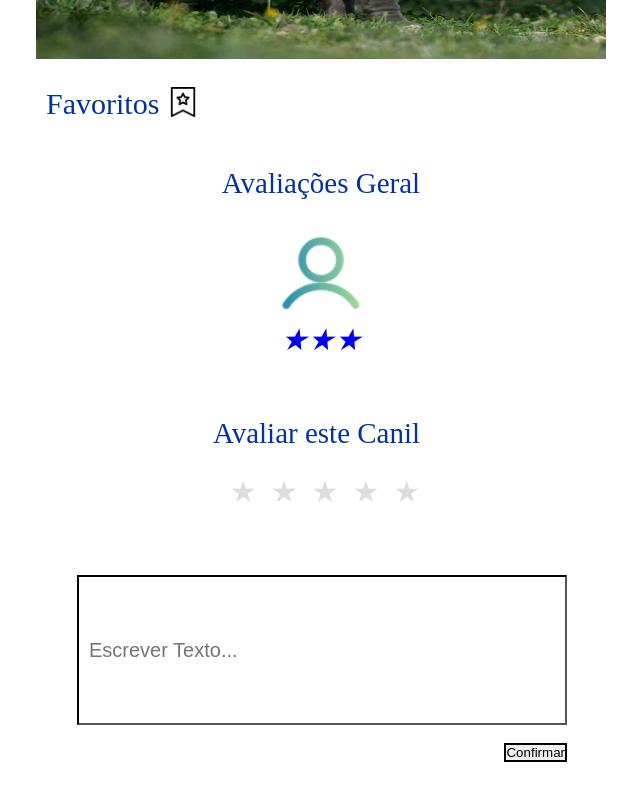
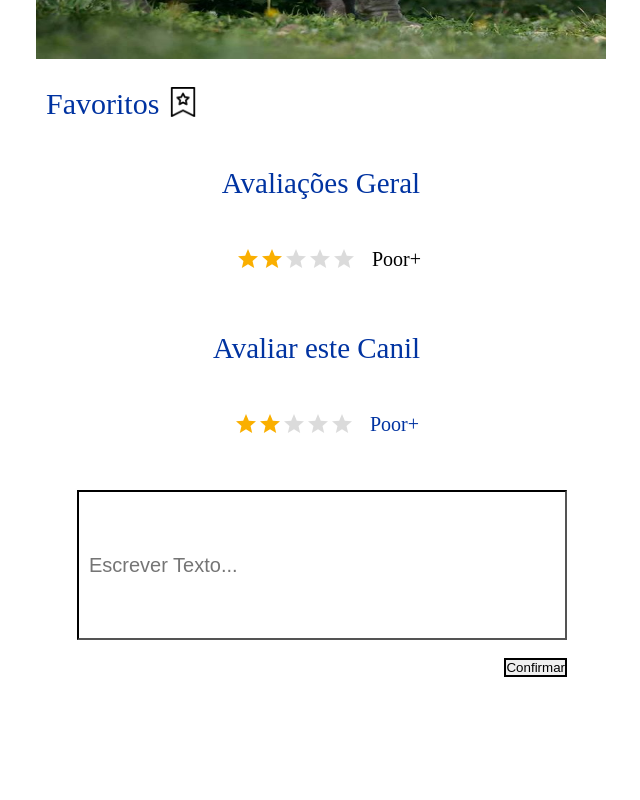
Before and after one commit to LuisFelipe120/canilseguroapp, a React (Create React App) app: page /CaneCorso in a window 1280 px wide. Shown: the part 1069-1869 px from the top of the page, without its empty margins (344-984 px from the left). After the commit the page ends 1816 px from the top, so only its background shows below. Built offline with nearby package versions, Linux system fonts and the light colour scheme.

Commit message:
Complementos

```diff
--- a/src/components/Footer/index.js
+++ b/src/components/Footer/index.js
@@ -7,7 +7,7 @@ const Footer = () => {
     <div className='linkFooterArea'>
     <div className='linkArea'>
         <p>
-            <a href='#'>Sobre o Canil Seguro</a>
+            <a href='/Sobre'>Sobre o Canil Seguro</a>
         </p>
     </div>
     <div className='linkArea'>
--- a/src/pages/CardCanilDetalhes/index.js
+++ b/src/pages/CardCanilDetalhes/index.js
@@ -2,7 +2,7 @@ import './style.css'
 import Adulto from '../../assets/images/AdultoCaneCorso.png'
 import Filhote from '../../assets/images/FilhoteCaneCorso.png'
 import Vazio from '../../assets/images/favorite_Vazio.png'
-import User from '../../assets/images/face_scan.png'
+import Avaliacao from '../../components/Avaliacao'
 import React from 'react';
 
 const CardCanilDetalhes = () => {
@@ -41,27 +41,16 @@ const CardCanilDetalhes = () => {
             <div className='geralAvali'>
               <p className='avali'>Avaliações Geral</p>
               <br/>
-              <img src={User}></img>
-              <div class="estrelas">
-                <input type="radio" id="cm_star-empty" name="fb" value="" checked />
-                <label for="cm_star-1"><i class="fa"></i></label>
-                <input type="radio" id="cm_star-1" name="fb" value="1" />
-                <label for="cm_star-2"><i class="fa"></i></label>
-                <input type="radio" id="cm_star-2" name="fb" value="2" />
-                <label for="cm_star-3"><i class="fa"></i></label>
-                <input type="radio" id="cm_star-3" name="fb" value="3" />
+              <div className='starGeral'>
+                <Avaliacao/>
               </div>
             </div>
-
             <div id='bord'>
               <div className='bord'>
                 <p className='canil'>Avaliar este Canil</p>
-                <div class="rating">
-                  <input type="radio" id="star5" name="rating" value="5" /><label for="star5"></label>
-                  <input type="radio" id="star4" name="rating" value="4" /><label for="star4"></label>
-                  <input type="radio" id="star3" name="rating" value="3" /><label for="star3"></label>
-                  <input type="radio" id="star2" name="rating" value="2" /><label for="star2"></label>
-                  <input type="radio" id="star1" name="rating" value="1" /><label for="star1"></label>
+                <br/>
+                <div className='starGeralLast'>
+                  <Avaliacao/>
                 </div>
               </div>
               <div className='confirm'>
--- a/src/pages/CardCanilDetalhes/style.css
+++ b/src/pages/CardCanilDetalhes/style.css
@@ -117,6 +117,13 @@ img {
     justify-content: center;
 }
 
+.starGeral {
+    height: 40px;
+    padding: 15px;
+    padding-left: 200px;
+    font-size: 20px;
+}
+
 .avali {
     width: 570px;
     height: 59px;
@@ -187,36 +194,9 @@ img {
     justify-content: center;
 }
 
-.rating {
-  display: inline-block;
-  padding-right: 1px;
-  padding-top: 10px;
-
+.starGeralLast {
+    height: 40px;
+    padding: 15px;
+    padding-left: 140px;
+    font-size: 20px;
 }
-
-.rating input {
-  display: none;
-}
-
-.rating label {
-  cursor: pointer;
-  width: 25px;
-  height: 25px;
-  margin: 0 2px;
-  font-size: 30px;
-  color: #ddd;
-  padding-right: 10px;
-}
-
-.rating label:before {
-  content: "\2605";
-}
-
-.rating input:checked ~ label {
-  color: #f90;
-}
-
-.rating:not(:checked) label:hover,
-.rating:not(:checked) label:hover ~ label {
-  color: #f90;
-}
--- a/src/pages/CardDetalhes/index.js
+++ b/src/pages/CardDetalhes/index.js
@@ -2,8 +2,8 @@ import './style.css'
 import Dog from '../../assets/images/Dog.png'
 import dog from '../../assets/images/Dogin.png'
 import Vazio from '../../assets/images/favorite_Vazio.png'
-import User from '../../assets/images/face_scan.png'
 import React from 'react';
+import Avaliacao from '../../components/Avaliacao'
 
 const CardDetalhes = () => {
   return (
@@ -41,27 +41,17 @@ const CardDetalhes = () => {
             <div className='geralAvali'>
               <p className='avali'>Avaliações Geral</p>
               <br/>
-              <img src={User}></img>
-              <div class="estrelas">
-                <input type="radio" id="cm_star-empty" name="fb" value="" checked />
-                <label for="cm_star-1"><i class="fa"></i></label>
-                <input type="radio" id="cm_star-1" name="fb" value="1" />
-                <label for="cm_star-2"><i class="fa"></i></label>
-                <input type="radio" id="cm_star-2" name="fb" value="2" />
-                <label for="cm_star-3"><i class="fa"></i></label>
-                <input type="radio" id="cm_star-3" name="fb" value="3" />
+              <div className='starGeral'>
+                <Avaliacao/>
               </div>
             </div>
 
             <div id='bord'>
               <div className='bord'>
                 <p className='canil'>Avaliar este Canil</p>
-                <div class="rating">
-                  <input type="radio" id="star5" name="rating" value="5" /><label for="star5"></label>
-                  <input type="radio" id="star4" name="rating" value="4" /><label for="star4"></label>
-                  <input type="radio" id="star3" name="rating" value="3" /><label for="star3"></label>
-                  <input type="radio" id="star2" name="rating" value="2" /><label for="star2"></label>
-                  <input type="radio" id="star1" name="rating" value="1" /><label for="star1"></label>
+                <br />
+                <div className='starGeralLast'>
+                  <Avaliacao/>
                 </div>
               </div>
               <div className='confirm'>
--- a/src/pages/CardDetalhes/style.css
+++ b/src/pages/CardDetalhes/style.css
@@ -111,18 +111,11 @@
     justify-content: center;
 }
 
-.estrelas input[type=radio] {
-    display: none;
-}
-
-.estrelas label i.fa:before {
-    content: '\2605';
-    color: #f90; /* Altere a cor aqui */
-    font-size: 30px;
-}
-
-.estrelas input[type=radio]:checked ~ label i.fa:before {
-    color: blue; /* Altere a cor aqui também */
+.starGeral {
+    height: 40px;
+    padding: 15px;
+    padding-left: 200px;
+    font-size: 20px;
 }
 
 .avali {
@@ -195,36 +188,9 @@
     justify-content: center;
 }
 
-.rating {
-  display: inline-block;
-  padding-right: 1px;
-  padding-top: 10px;
-
+.starGeralLast {
+    height: 40px;
+    padding: 15px;
+    padding-left: 140px;
+    font-size: 20px;
 }
-
-.rating input {
-  display: none;
-}
-
-.rating label {
-  cursor: pointer;
-  width: 25px;
-  height: 25px;
-  margin: 0 2px;
-  font-size: 30px;
-  color: #ddd;
-  padding-right: 10px;
-}
-
-.rating label:before {
-  content: "\2605";
-}
-
-.rating input:checked ~ label {
-  color: #f90;
-}
-
-.rating:not(:checked) label:hover,
-.rating:not(:checked) label:hover ~ label {
-  color: #f90;
-}
--- a/src/pages/CardPage/index.js
+++ b/src/pages/CardPage/index.js
@@ -12,7 +12,7 @@ const CardPage = () => {
 
           <div className='InformacoesArea'>
             <div className='TituloCanil'>
-            <a href='#'>
+            <a href='/CardDetalhes'>
               <h1>Canil CollieEsporte</h1>
             </a>
             </div>
@@ -43,7 +43,7 @@ const CardPage = () => {
         <section className='CardArea'>
           <div className='InformacoesArea'>
           <div className='TituloCanil'>
-            <a href='#'>
+            <a href='/CaneCorso'>
               <h1>Canil CaneCorsoOficial</h1>
             </a>
             </div>
```
Also changed, not shown: src/assets/images/face_scan.png (deleted).
